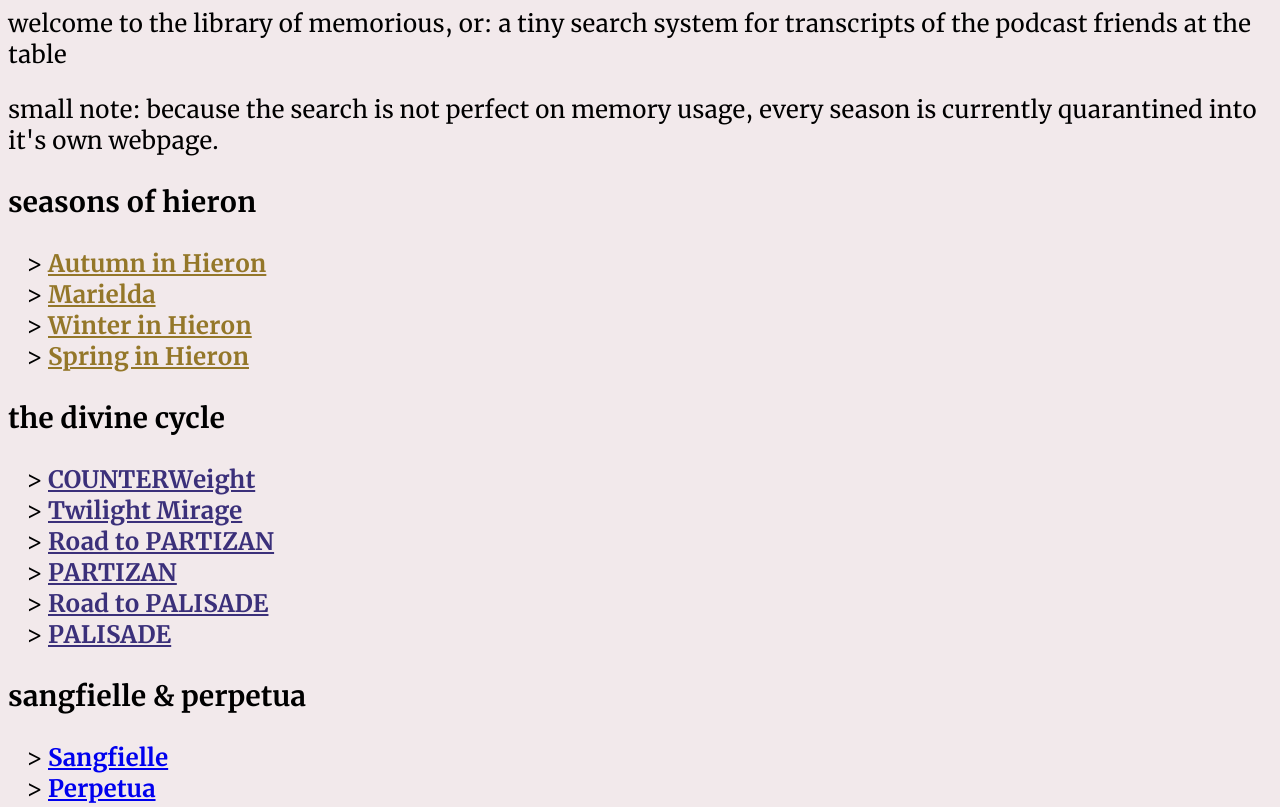
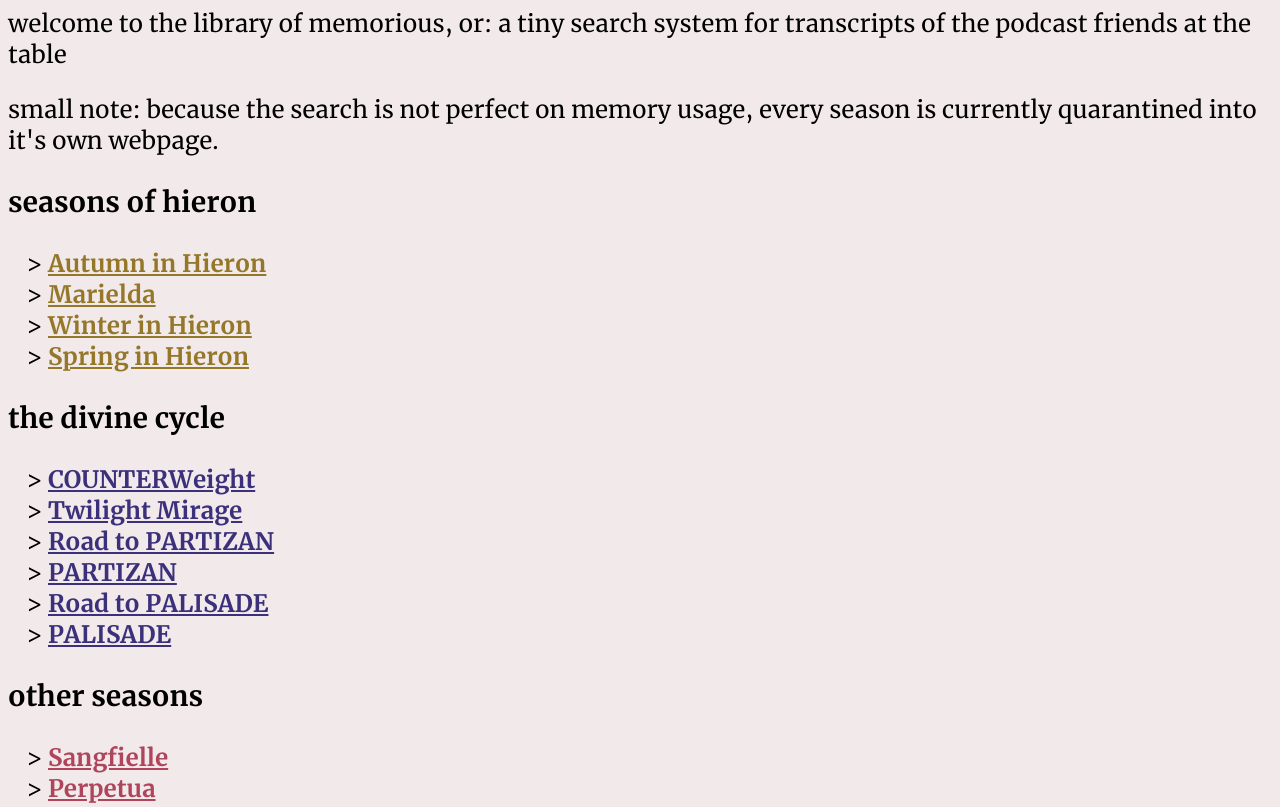
Before and after one commit to kore-signet/memorious, a plain HTML site: page index.html in a window 1280 px wide. Shown: the top 807 px of the page. Drawn offline with Linux system fonts and the light colour scheme.

Commit message:
Update gh-pages to output generated at 83768cf

```diff
--- a/index.html
+++ b/index.html
@@ -70,7 +70,7 @@
                 color: #3b307a;
             }
 
-            #longfielle a {
+            #other-seasons a {
                 color: #950322b6;
             }
 
@@ -108,7 +108,7 @@
                 <li><a href="seasons/palisade.html" target="_blank" rel="noopener">PALISADE</a></li>
         </ul>
         <h3>
-            sangfielle & perpetua
+            other seasons
         </h3>
         <ul id="other-seasons">
                 <li><a href="seasons/sangfielle.html" target="_blank" rel="noopener">Sangfielle</a></li>
```
